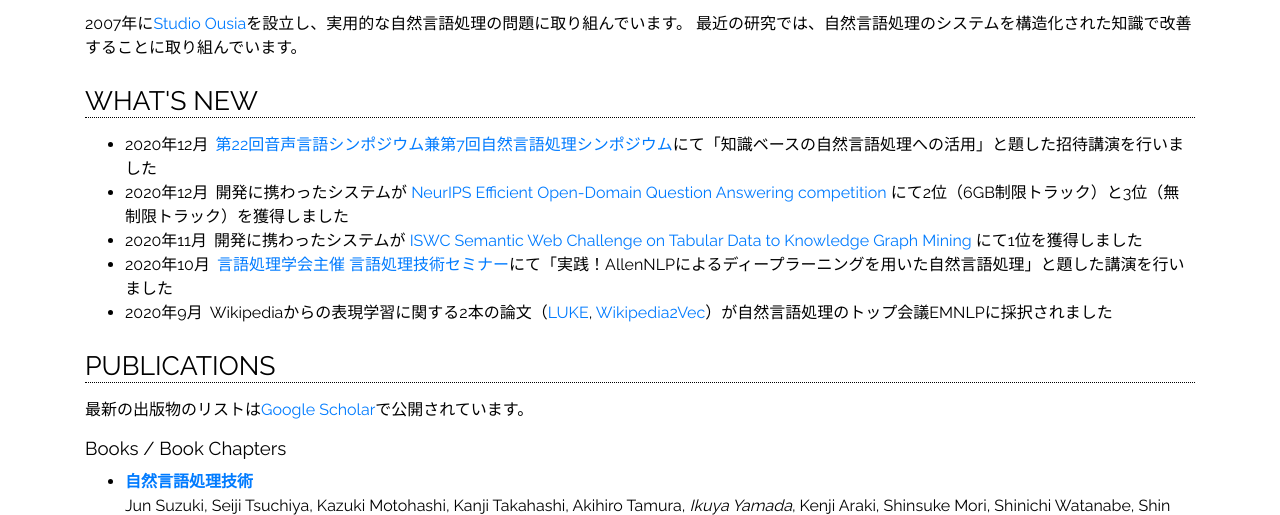
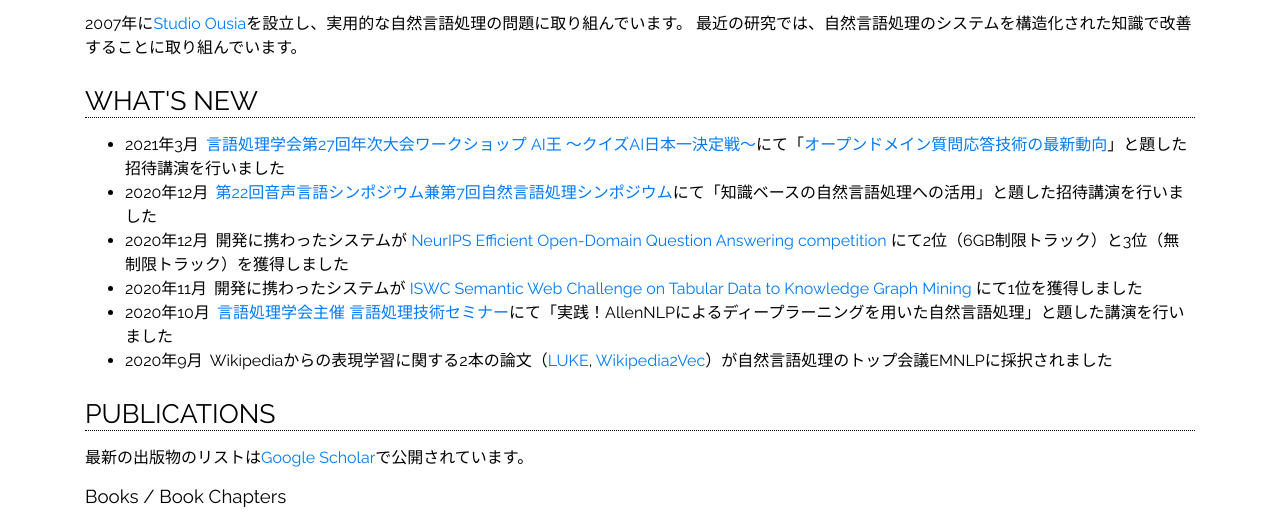
Before and after one commit to ikuyamada/ikuyamada.github.io, a plain HTML site: page index_ja.html in a window 1280 px wide. Shown: the part 199-714 px from the top of the page. Drawn offline with nearby package versions, Linux system fonts and the light colour scheme.

Commit message:
add a link to an invited task

```diff
--- a/index_ja.html
+++ b/index_ja.html
@@ -46,6 +46,8 @@
 
     <h2>What's New</h2>
     <ul>
+      <li><span class="news_date">2021年3月</span> <a href="https://sites.google.com/view/nlp2021-aio/"
+          target="_blank">言語処理学会第27回年次大会ワークショップ AI王 〜クイズAI日本一決定戦〜</a>にて「<a href="https://speakerdeck.com/ikuyamada/opundomeinzhi-wen-ying-da-ji-shu-falsezui-xin-dong-xiang" target="_blank">オープンドメイン質問応答技術の最新動向</a>」と題した招待講演を行いました</li>
       <li><span class="news_date">2020年12月</span> <a href="https://nl-ipsj.or.jp/2020/10/29/nl246-program/"
           target="_blank">第22回音声言語シンポジウム兼第7回自然言語処理シンポジウム</a>にて「知識ベースの自然言語処理への活用」と題した招待講演を行いました</li>
       <li><span class="news_date">2020年12月</span> 開発に携わったシステムが <a href="https://efficientqa.github.io/"
@@ -221,6 +223,7 @@
 
     <h2>Talks</h2>
     <ul>
+      <li><a href="https://speakerdeck.com/ikuyamada/opundomeinzhi-wen-ying-da-ji-shu-falsezui-xin-dong-xiang" target="_blank">オープンドメイン質問応答技術の最新動向</a>（2021年3月, 言語処理学会第27回年次大会ワークショップ「AI王 〜クイズAI日本一決定戦〜」）</li>
       <li>知識ベースの自然言語処理への活用 (2020年12月, 第22回音声言語シンポジウム兼第7回自然言語処理シンポジウム)</li>
       <li>実践！AllenNLPによるディープラーニングを用いた自然言語処理 (2020年10月, 言語処理学会 言語処理技術セミナー</a>)</li>
       <li>自然言語処理の開発現場でのAWS活用術 ーリサーチからデプロイまでー (2019年10月, AWS DevDay Tokyo)</li>
```
